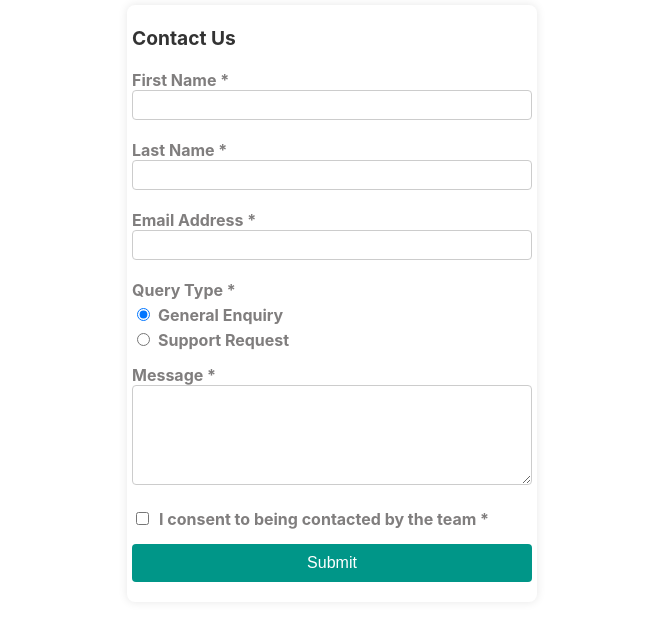
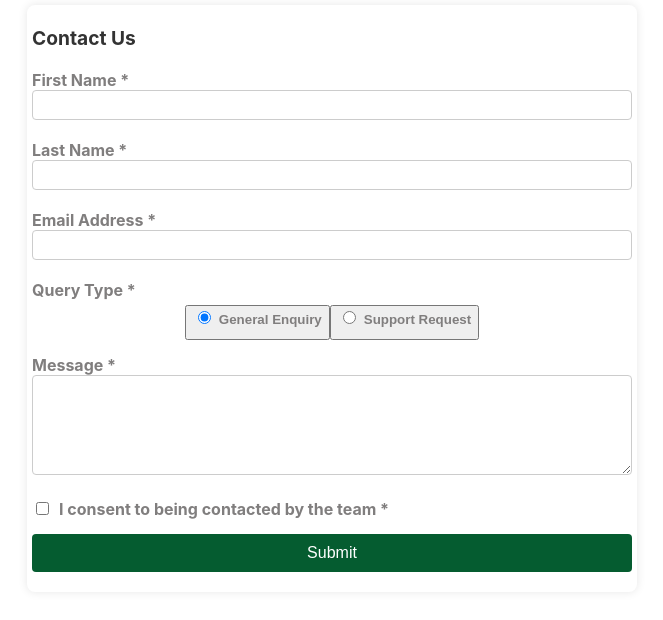
Before and after one commit to Carooh55/contact-formme, a React (Create React App) app: page / in a window 1280 px wide. Shown: the top 620 px of the page, without its empty margins (308-971 px from the left). Built offline with nearby package versions, Linux system fonts and the light colour scheme.

Commit message:
improved the css

```diff
--- a/src/Contactme.css
+++ b/src/Contactme.css
@@ -48,10 +48,10 @@ div {
   margin-bottom: 15px;
 }
 
-button {
+.submitbutton {
   width: 100%;
   padding: 10px;
-  background-color: #009688;
+  background-color: #055c30;
   color: white;
   border: none;
   border-radius: 4px;
@@ -60,8 +60,9 @@ button {
   transition: background-color 0.3s ease;
 }
 
-button:hover {
-  background-color: #00796b;
+.submitbutton:hover {
+  background-color: white;
+  color: #055c30;
 }
 
 input[type="checkbox"] {
--- a/src/Contactme.js
+++ b/src/Contactme.js
@@ -25,10 +25,12 @@ const Contactme = () => {
   };
 
   return (
-    <form onSubmit={handleSubmit} style={{ maxWidth: "400px", margin: "auto" }}>
+    <form onSubmit={handleSubmit} style={{ maxWidth: "600px", margin: "auto" }}>
       <h2>Contact Us</h2>
 
-      <div>
+      <div className="container">
+        <div className="row">
+          <div className="col-6">
             <label>
               First Name *
               <input
@@ -41,7 +43,7 @@ const Contactme = () => {
             </label>
           </div>
 
-      <div>
+          <div className="col-6">
             <label>
               Last Name *
               <input
@@ -52,6 +54,8 @@ const Contactme = () => {
                 required
               />
             </label>
+          </div>
+        </div>
       </div>
 
       <div>
@@ -70,6 +74,7 @@ const Contactme = () => {
       <div>
         <label>Query Type *</label>
         <div>
+          <button>
             <label>
               <input
                 type="radio"
@@ -80,6 +85,9 @@ const Contactme = () => {
               />
               General Enquiry
             </label>
+          </button>
+
+          <button>
             <label>
               <input
                 type="radio"
@@ -90,6 +98,7 @@ const Contactme = () => {
               />
               Support Request
             </label>
+          </button>
         </div>
       </div>
 
@@ -117,7 +126,9 @@ const Contactme = () => {
       </div>
 
       <div>
-        <button type="submit">Submit</button>
+        <button className="submitbutton" type="submit">
+          Submit
+        </button>
       </div>
     </form>
   );
```
Lines whose indentation alone changed are shown as unchanged.
